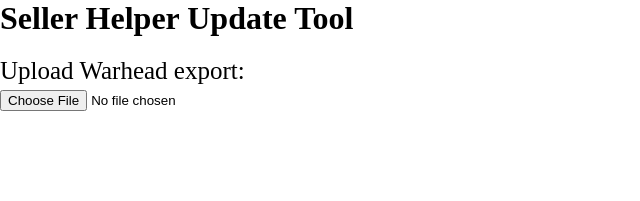
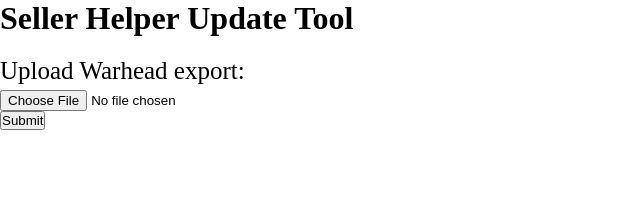
Before and after one commit to mrfannin/seller-helper-update-tool, a Vue app: page / in a window 1280 px wide. Shown: the top 201 px of the page, without its empty margins (0-640 px from the left). Built offline with nearby package versions, Linux system fonts and the light colour scheme.

Commit message:
created seller helper download

```diff
--- a/package.json
+++ b/package.json
@@ -8,6 +8,7 @@
     "preview": "vite preview"
   },
   "dependencies": {
+    "@zip.js/zip.js": "^2.6.84",
     "papaparse": "^5.4.1",
     "vue": "^3.2.47"
   },
--- a/src/components/FileUpload.vue
+++ b/src/components/FileUpload.vue
@@ -1,31 +1,39 @@
 <script setup>
 import * as Papa from 'papaparse';
 import { ref } from 'vue';
+
+const emit = defineEmits(['fileUploaded']);
 
 const data = ref(null);
 
 const errorMessage = ref('');
 
+// Triggers when file is uploaded, parses csv and passes to fileCheck
 function fileUpload(event) {
   let file = event.target.files[0];
   Papa.parse(file, {
-    delimeter: ",",
+    delimeter: ',',
     header: true,
-    complete: (results) => { fileCheck(results) }
+    complete: (results) => {
+      fileCheck(results);
+    },
   });
 }
 
+// Checks if file has a shippingGroup column, then filters out the seller helper result and emits it to the parent
 function fileCheck(results) {
-  console.log(results);
   if (!results.meta.fields.includes('shippingGroup')) {
     errorMessage.value = 'Not a valid Warhead Export';
-  }
-  else {
-    let filteredData = results.data.filter(line => line.shippingGroup === "The Seller Helper");
-    console.log(filteredData);
+    return;
+  } else {
+    let filteredData = results.data.filter(
+      (line) => line.shippingGroup === 'The Seller Helper'
+    );
     if (filteredData.length === 0) {
-      errorMessage.value = "No The Seller Helper products found";
+      errorMessage.value = 'No The Seller Helper products found';
+      return;
     }
+    emit('fileUploaded', filteredData);
   }
 }
 </script>
@@ -34,7 +42,13 @@
   <div class="file-upload">
     <label for="file-input">Upload Warhead export:</label>
     <div class="input-section">
-      <input type="file" id="file-input" name="file-input" accept=".csv" @change="fileUpload($event)">
+      <input
+        type="file"
+        id="file-input"
+        name="file-input"
+        accept=".csv"
+        @change="fileUpload($event)"
+      />
       <p class="error" v-if="errorMessage !== ''">{{ errorMessage }}</p>
     </div>
   </div>
--- /dev/null
+++ b/src/components/SellerHelperDownload.vue
@@ -0,0 +1,34 @@
+<script setup>
+  import * as Papa from 'papaparse';
+  import * as zip from "@zip.js/zip.js";
+
+  const emit = defineEmits(['fileDownloaded']);
+
+  async function downloadFile() {
+    const response = await fetch("https://api.thesellerhelper.com/automator/download_product_csv.php?customer_id=171&api_key=6D9kwVxIAicD8ZVwW9cBYpxywa-PNoPu-56OXAEQMJRK^5caC3NA9AIwp0sw1*kstypM8JB6HA6SjhSzeq-*BkfRiQDooNMZx5JWFRzw17_N5KDoheAcorJF2obIQQ_0");
+    const blob = await response.blob();
+
+    const zipFileReader = new zip.BlobReader(blob);
+    const writer = new zip.TextWriter();
+    const zipReader = new zip.ZipReader(zipFileReader);
+    const firstEntry = (await zipReader.getEntries()).shift();
+    const data = await firstEntry.getData(writer);
+    await zipReader.close();
+
+    Papa.parse(data, {
+      delimeter: ",",
+      header: true,
+      complete: (results) => {
+        emit(fileDownloaded, results);
+      }
+    })
+  }
+
+</script>
+
+<template>
+  <button @click="downloadFile">Submit</button>
+</template>
+
+<style scoped>
+</style>
--- a/src/components/UpdateTool.vue
+++ b/src/components/UpdateTool.vue
@@ -1,14 +1,21 @@
 <script setup>
 import FileUpload from './FileUpload.vue';
+import SellerHelperDownload from './SellerHelperDownload.vue';
 import { ref } from 'vue';
 
 // user spreadsheet, brought in from File Upload component
-const userData = ref(null)
+const userData = ref(null);
+
+// seller helper spreadsheet, brought in from Seller Helper Download component
+const sellerHelperData = ref(null);
+
+// When sellerhelper file downloaded, process the files and create an update file
 
 </script>
 
 <template>
-  <FileUpload></FileUpload>
+  <FileUpload @file-uploaded="(data) => userData = data"></FileUpload>
+  <SellerHelperDownload @file-downloaded="(data) => sellerHelperData = data"></SellerHelperDownload>
 </template>
 
 <style scoped>
```
Also changed, not shown: 1 other file (tests, documents, lock files or other folders).
